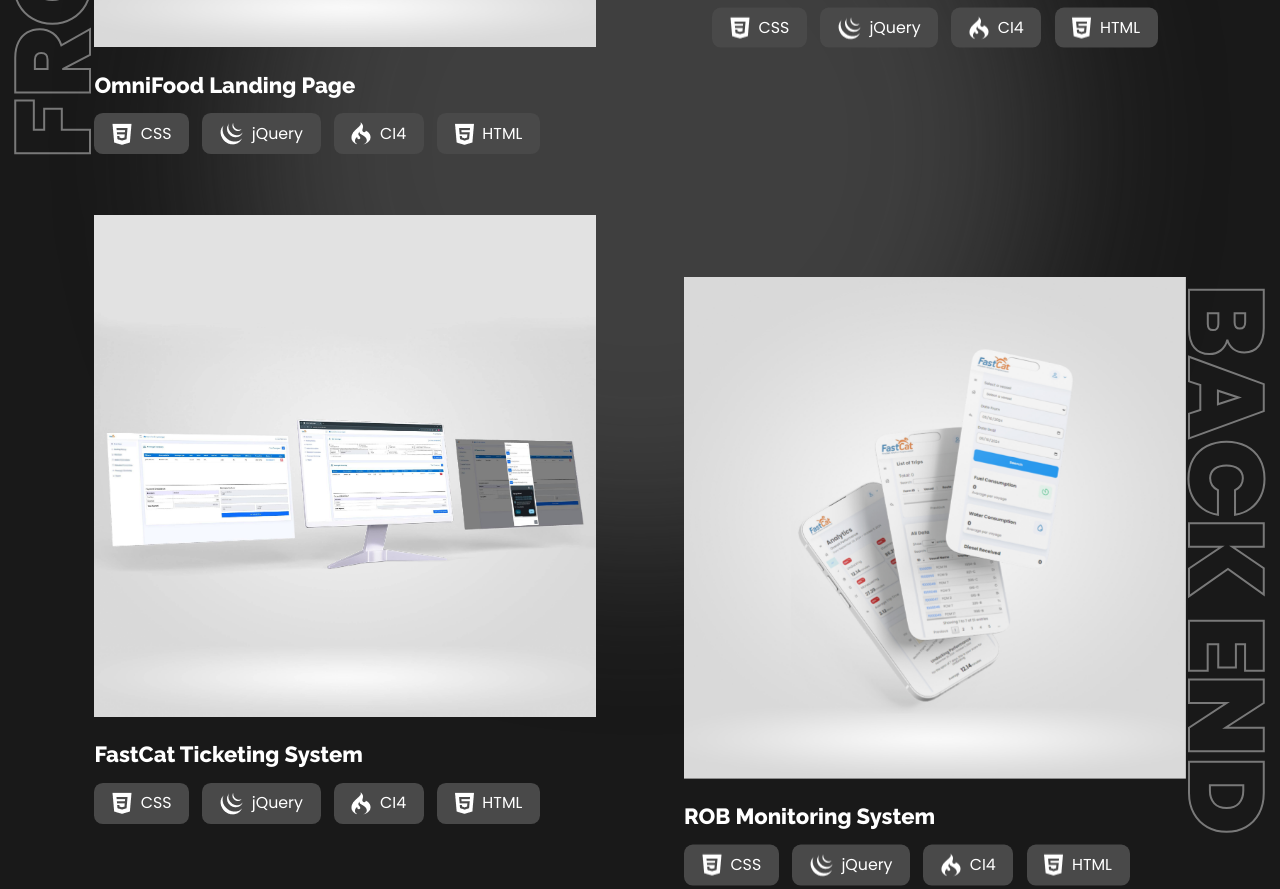
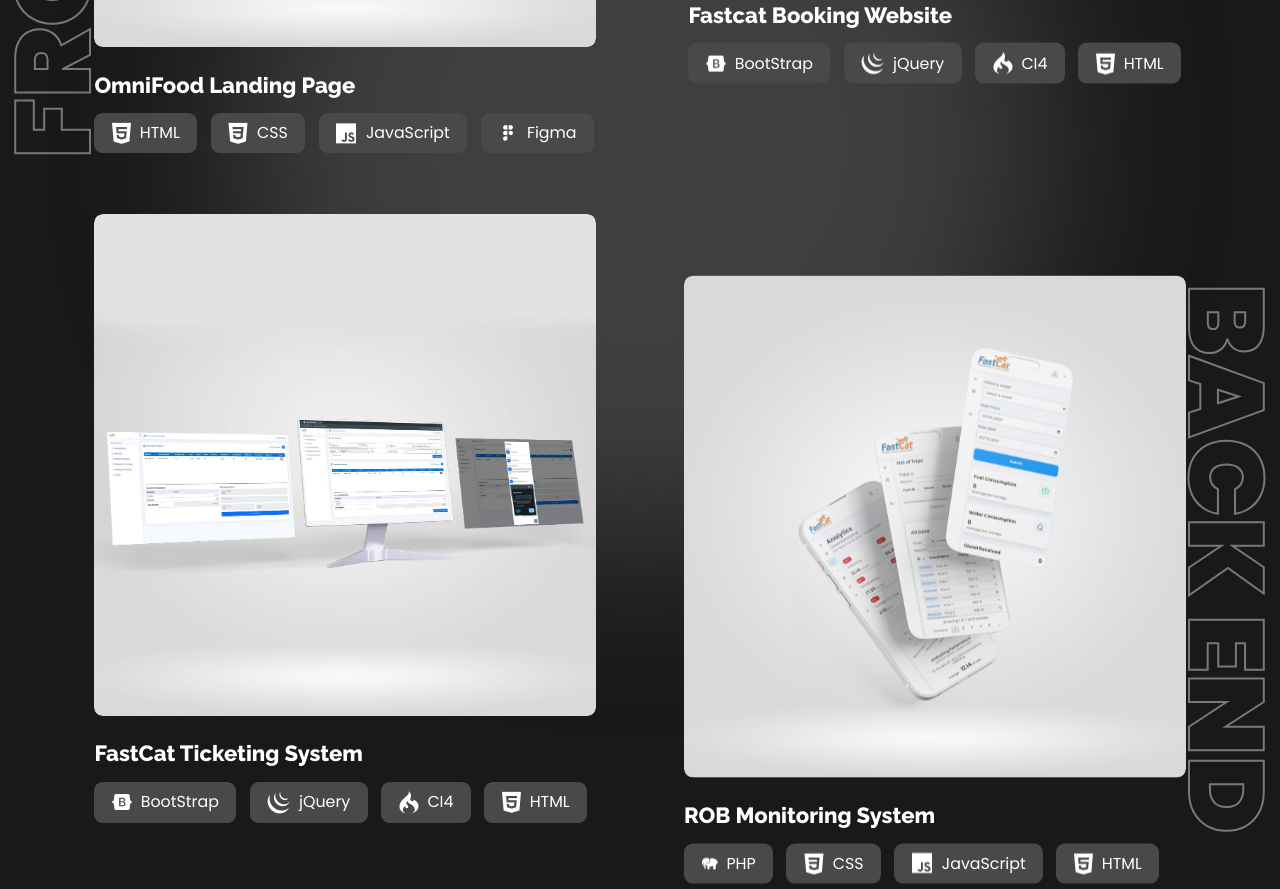
Before and after one commit to tovvydumaplin/Portfolio, a plain HTML site: page index.html in a window 1280 px wide. Shown: the part 4022-4911 px from the top of the page. Drawn offline with nearby package versions, Linux system fonts and the light colour scheme.

Commit message:
updates on icons, added new images

```diff
--- a/css/general.css
+++ b/css/general.css
@@ -625,6 +625,7 @@ body.dark {
 }
 .wrap {
   overflow: hidden;
+  border-radius: 1rem;
 }
 .hover__text__title {
   text-transform: uppercase;
@@ -686,6 +687,7 @@ body.dark {
 
 .img__box {
   width: 100%;
+  border-radius: 1rem;
 }
 
 .project__box {
@@ -694,6 +696,7 @@ body.dark {
 }
 .project__img {
   width: 100%;
+  border-radius: 1rem;
 }
 /* Project View */
 
--- a/index.html
+++ b/index.html
@@ -756,34 +756,34 @@
                   <div class="technology flex align__cntr">
                     <img
                       class="project__tech"
+                      src="resources/html_project.png"
+                      alt="logo of css"
+                    />
+                    <p class="project__tech__title">HTML</p>
+                  </div>
+                  <div class="technology flex">
+                    <img
+                      class="project__tech"
                       src="resources/css_project.png"
-                      alt="logo of css"
+                      alt="logo of jQuery"
                     />
                     <p class="project__tech__title">CSS</p>
                   </div>
                   <div class="technology flex">
                     <img
                       class="project__tech"
-                      src="resources/jquery_project.png"
-                      alt="logo of jQuery"
+                      src="resources/js_project.png"
+                      alt="logo of Code Igniter 4"
                     />
-                    <p class="project__tech__title">jQuery</p>
+                    <p class="project__tech__title">JavaScript</p>
                   </div>
                   <div class="technology flex">
                     <img
                       class="project__tech"
-                      src="resources/codeigniter_project.png"
-                      alt="logo of Code Igniter 4"
-                    />
-                    <p class="project__tech__title">CI4</p>
-                  </div>
-                  <div class="technology flex">
-                    <img
-                      class="project__tech"
-                      src="resources/html_project.png"
+                      src="resources/figma_project.png"
                       alt="logo of html"
                     />
-                    <p class="project__tech__title">HTML</p>
+                    <p class="project__tech__title">Figma</p>
                   </div>
                 </div>
               </div>
@@ -807,10 +807,10 @@
                   <div class="technology flex">
                     <img
                       class="project__tech"
-                      src="resources/css_project.png"
+                      src="resources/bootstrap_project.png"
                       alt="logo of css"
                     />
-                    <p class="project__tech__title">CSS</p>
+                    <p class="project__tech__title">BootStrap</p>
                   </div>
                   <div class="technology flex">
                     <img
@@ -859,10 +859,10 @@
                   <div class="technology flex">
                     <img
                       class="project__tech"
-                      src="resources/css_project.png"
+                      src="resources/bootstrap_project.png"
                       alt="logo of css"
                     />
-                    <p class="project__tech__title">CSS</p>
+                    <p class="project__tech__title">BootStrap</p>
                   </div>
                   <div class="technology flex">
                     <img
@@ -911,6 +911,14 @@
                   <div class="technology flex">
                     <img
                       class="project__tech"
+                      src="resources/php_project.png"
+                      alt="logo of css"
+                    />
+                    <p class="project__tech__title">PHP</p>
+                  </div>
+                  <div class="technology flex">
+                    <img
+                      class="project__tech"
                       src="resources/css_project.png"
                       alt="logo of css"
                     />
@@ -919,18 +927,10 @@
                   <div class="technology flex">
                     <img
                       class="project__tech"
-                      src="resources/jquery_project.png"
-                      alt="logo of jQuery"
-                    />
-                    <p class="project__tech__title">jQuery</p>
-                  </div>
-                  <div class="technology flex">
-                    <img
-                      class="project__tech"
-                      src="resources/codeigniter_project.png"
+                      src="resources/js_project.png"
                       alt="logo of Code Igniter 4"
                     />
-                    <p class="project__tech__title">CI4</p>
+                    <p class="project__tech__title">JavaScript</p>
                   </div>
                   <div class="technology flex">
                     <img
```
Also changed, not shown: resources/bootstrap_project.png (added), resources/figma_project.png (added), resources/js_project.png (added), resources/php_project.png (added).
